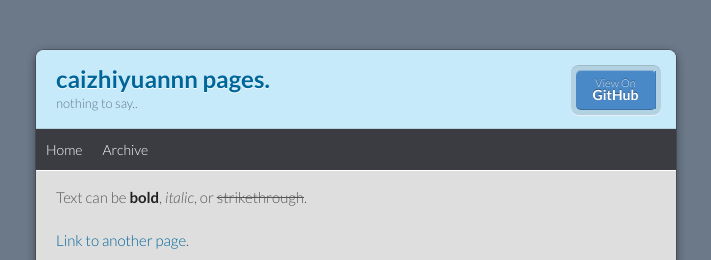
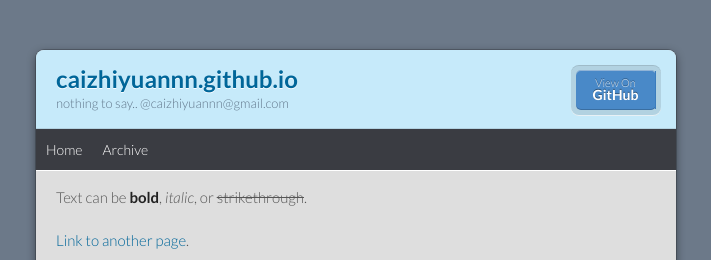
Before and after one commit to caizhiyuannn/caizhiyuannn.github.io, a Jekyll site: the page built from index.md, in a window 1280 px wide and 900 px high. Shown: the top 260 px of the window, without its empty margins (284-995 px from the left). Built offline with Jekyll 4.4.1, drawn with Linux system fonts in a browser that asks for light colours.

Commit message:
更新标题和签名

```diff
--- a/_config.yml
+++ b/_config.yml
@@ -1,5 +1,5 @@
-title: "caizhiyuannn pages."
-description: "nothing to say.."
+title: "caizhiyuannn.github.io"
+description: "nothing to say.. @caizhiyuannn@gmail.com"
 theme: jekyll-theme-modernist
 
 baseurl: ''
```
